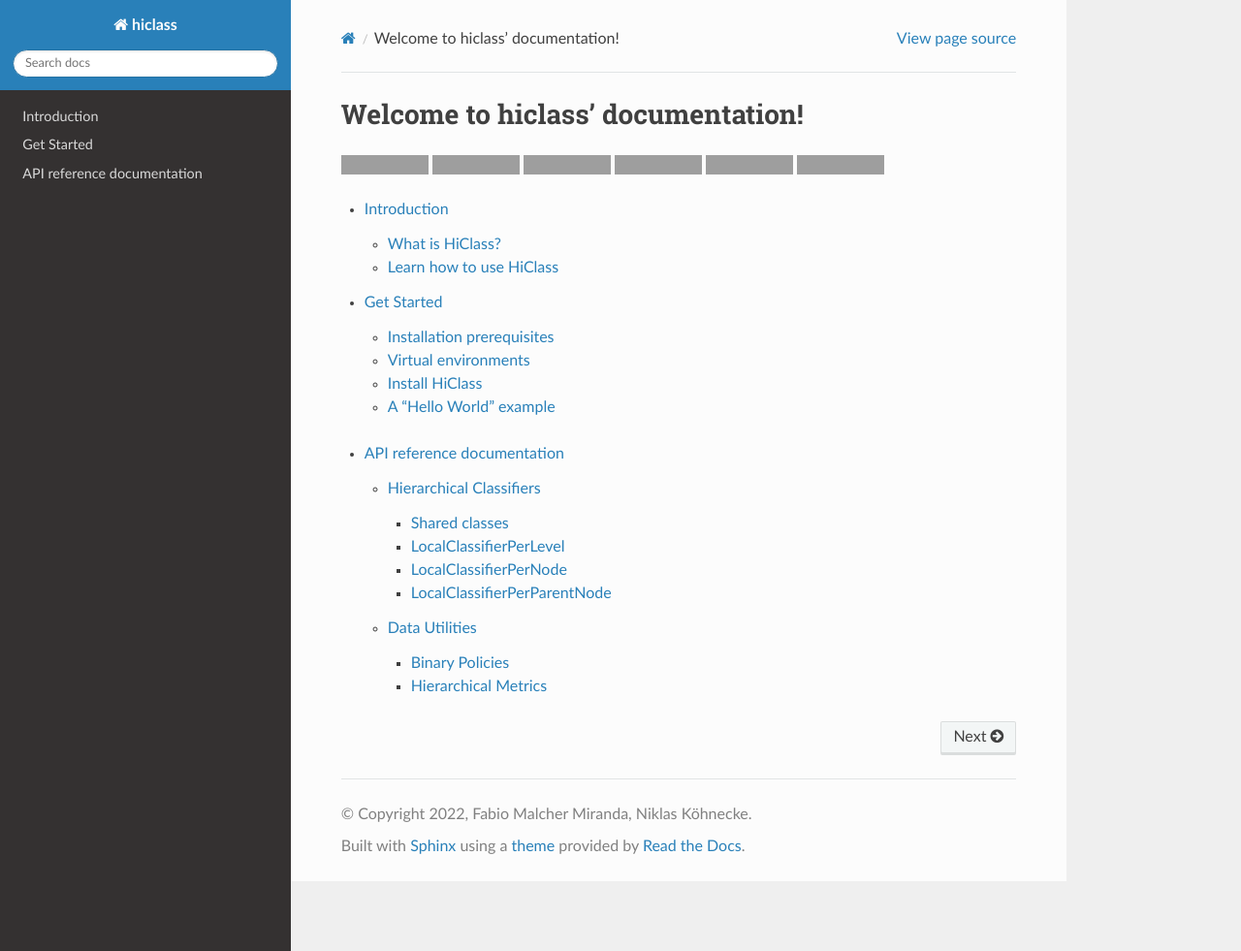
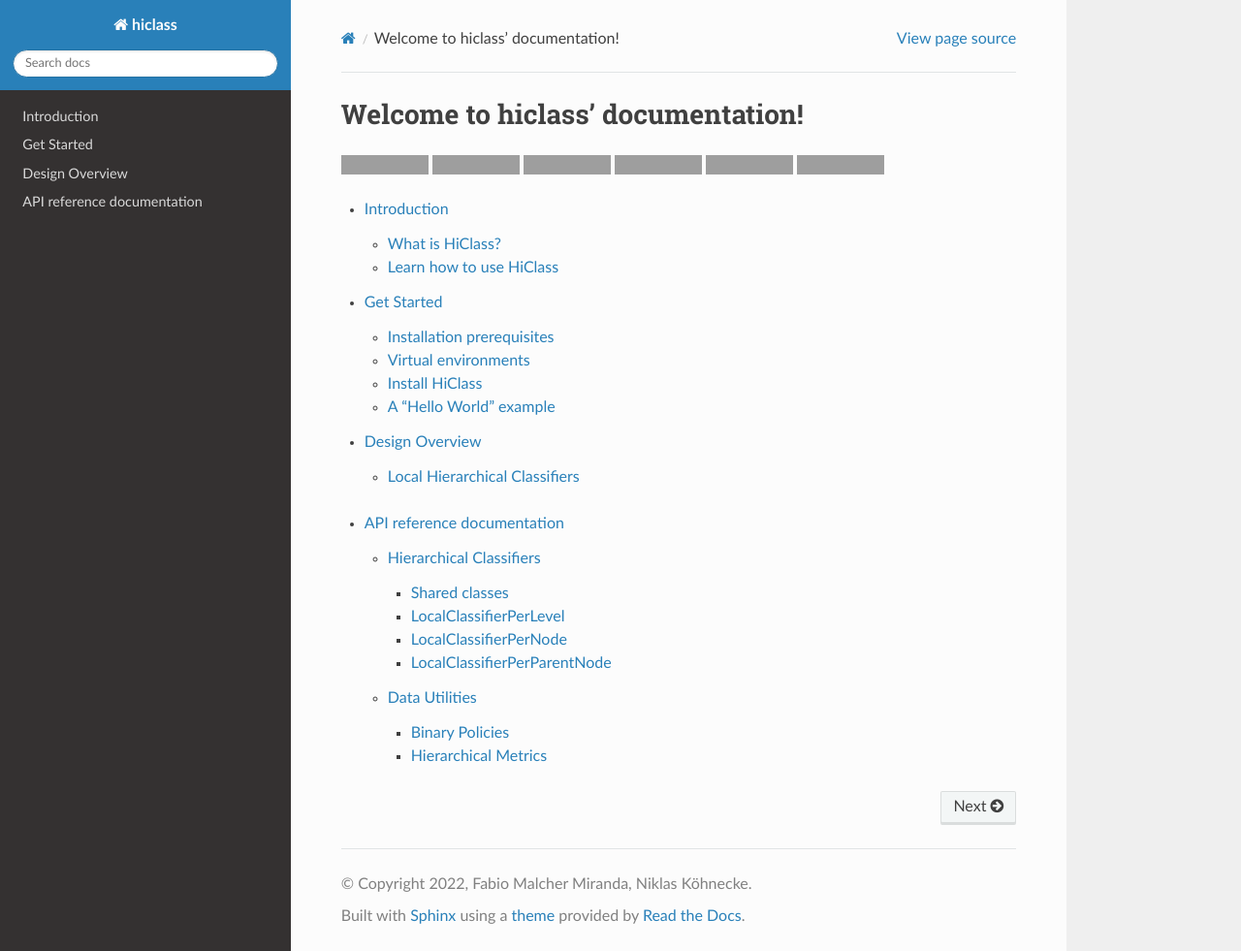
Before and after one commit to scikit-learn-contrib/hiclass, a Sphinx documentation site: the page built from docs/source/index.rst, in a window 1280 px wide and 981 px high, cut to the strip 0-981 px from the top of the window. Shown: the whole strip at 97% size. Built offline with Sphinx 7.4.7 and the Read the Docs theme 2.0.0, drawn with Linux system fonts in a browser that asks for light colours; grey boxes are pictures that could not be loaded.

Commit message:
Add design overview

```diff
--- /dev/null
+++ b/docs/source/design/index.rst
@@ -0,0 +1,8 @@
+Design Overview
+===============
+
+.. toctree::
+    :includehidden:
+    :maxdepth: 3
+
+    local_hierarchical_classifiers
--- /dev/null
+++ b/docs/source/design/local_hierarchical_classifiers.rst
@@ -0,0 +1,4 @@
+Local Hierarchical Classifiers
+==============================
+
+HiClass provides implementations for the most popular machine learning models for hierarchical classification, including the Local Classifier Per Node, the Local Classifier Per Parent Node and the Local Classifier Per Level. Additionally, the library includes metrics to evaluate model performance on hierarchical data. In this section we present in details those different approaches for hierarchical classification as well as the hierarchical metrics, including design choices.
--- a/docs/source/index.rst
+++ b/docs/source/index.rst
@@ -35,6 +35,7 @@ Welcome to hiclass' documentation!
 
     introduction/index
     get_started/index
+    design/index
 
 .. toctree::
    :maxdepth: 3
```
